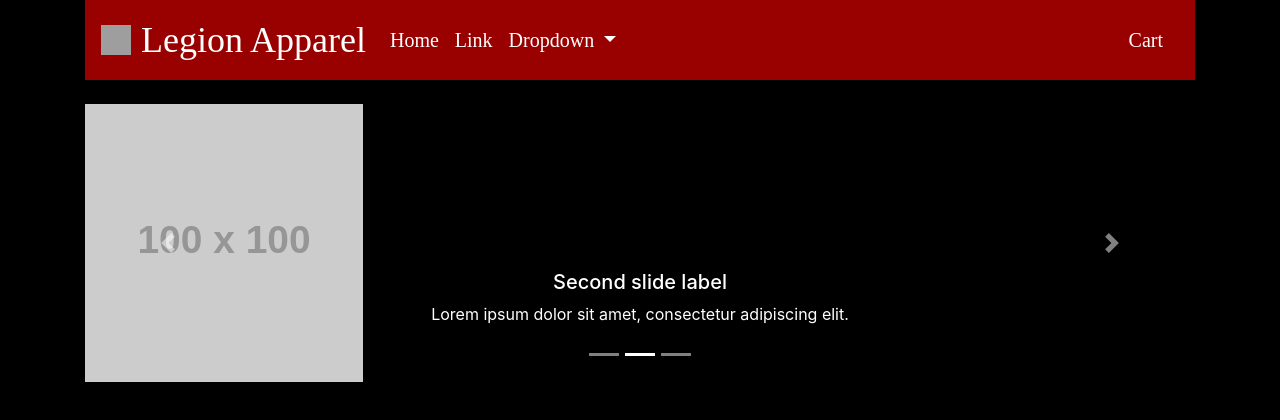
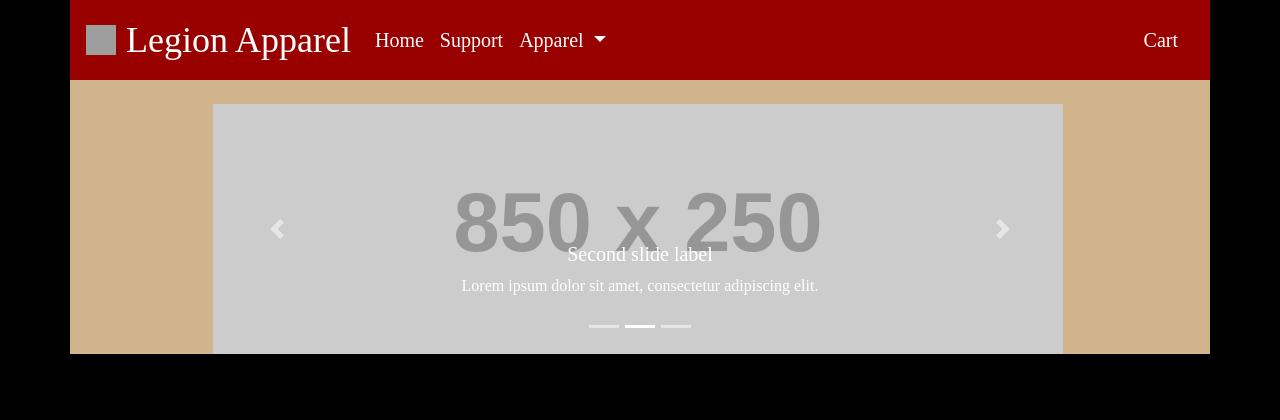
Before and after one commit to LouisRollins/Legion, a plain HTML site: page index.html in a window 1280 px wide. Both pictures are taken after a click on the link "Cart". Drawn offline with nearby package versions, Linux system fonts and the light colour scheme; grey boxes are pictures that could not be loaded; placeholder pictures from the web are drawn by us; a web font is replaced by a local one.

Commit message:
sized carousel, dropdown bg color changes on hover

```diff
--- a/css/style.css
+++ b/css/style.css
@@ -1,7 +1,7 @@
 /* font-family: 'Forum', cursive; */
 /* font-family: 'Bellefair', serif; */
 
-.navbar{
+.navbar, h5, p{
     /* font-family: 'Forum', cursive; */
     font-family: 'Bellefair', serif;
     color: white;
@@ -18,3 +18,8 @@
 #nav-logo{
     margin-right: 10px;
 }
+
+.dropdown-item:hover{
+    background-color: #262626;
+    color: white
+}
--- a/index.html
+++ b/index.html
@@ -8,8 +8,7 @@
   <link rel="stylesheet" href="https://stackpath.bootstrapcdn.com/bootstrap/4.3.1/css/bootstrap.min.css"
     integrity="sha384-ggOyR0iXCbMQv3Xipma34MD+dH/1fQ784/j6cY/iJTQUOhcWr7x9JvoRxT2MZw1T" crossorigin="anonymous">
 
-    <link href="https://fonts.googleapis.com/css?family=Bellefair&display=swap&subset=hebrew,latin-ext"
-        rel="stylesheet">
+  <link href="https://fonts.googleapis.com/css?family=Bellefair&display=swap&subset=hebrew,latin-ext" rel="stylesheet">
   <link href="https://fonts.googleapis.com/css?family=Forum&display=swap&subset=cyrillic,cyrillic-ext,latin-ext"
     rel="stylesheet">
   <link rel='stylesheet' href='css/style.css'>
@@ -17,10 +16,13 @@
 </head>
 
 <body style='background-color: black'>
-    <div class='container mx-auto'>
+
+  <!-- container holds all content -->
+  <div class='container mx-auto px-0' style='background-color: tan;'>
+    <!-- nav bar -->
     <nav class="navbar navbar-expand-lg navbar-dark" style='background-color: #990000'>
-            <img id='nav-logo' src="http://www.clker.com/cliparts/R/k/A/5/4/c/red-circle-30x30-md.png" width="30"
-                height="30" alt="">
+      <img id='nav-logo' src="http://www.clker.com/cliparts/R/k/A/5/4/c/red-circle-30x30-md.png" width="30" height="30"
+        alt="">
 
       <a class="navbar-brand" href="#">Legion Apparel</a>
       <button class="navbar-toggler" type="button" data-toggle="collapse" data-target="#navbarSupportedContent"
@@ -34,18 +36,19 @@
             <a class="nav-link" href="#">Home <span class="sr-only">(current)</span></a>
           </li>
           <li class="nav-item active">
-                        <a class="nav-link" href="#">Link</a>
+            <a class="nav-link" href="#">Support</a>
           </li>
           <li class="nav-item dropdown active">
-                        <a class="nav-link dropdown-toggle" href="#" id="navbarDropdown" role="button"
-                            data-toggle="dropdown" aria-haspopup="true" aria-expanded="false">
-                            Dropdown
+            <a class="nav-link dropdown-toggle" href="#" id="navbarDropdown" role="button" data-toggle="dropdown"
+              aria-haspopup="true" aria-expanded="false">
+              Apparel
             </a>
             <div class="dropdown-menu" aria-labelledby="navbarDropdown">
-                            <a class="dropdown-item" href="#">Action</a>
-                            <a class="dropdown-item" href="#">Another action</a>
+              <a class="dropdown-item" href="#">Men</a>
               <div class="dropdown-divider"></div>
-                            <a class="dropdown-item" href="#">Something else here</a>
+              <a class="dropdown-item" href="#">Women</a>
+              <div class="dropdown-divider"></div>
+              <a class='dropdown-item' href='#'>Accessories</a>
             </div>
           </li>
         </ul>
@@ -54,8 +57,9 @@
 
     </nav>
     <br>
-        <div class="bd-example">
-                <div id="carouselExampleCaptions" class="carousel slide" data-ride="carousel">
+    <!-- carousel -->
+    <div class="bd-example mx-auto justify-content-center">
+      <div id="carouselExampleCaptions" class="carousel slide w-75 mx-auto justify-content-center" data-ride="carousel">
         <ol class="carousel-indicators">
           <li data-target="#carouselExampleCaptions" data-slide-to="0" class="active"></li>
           <li data-target="#carouselExampleCaptions" data-slide-to="1"></li>
@@ -63,21 +67,21 @@
         </ol>
         <div class="carousel-inner">
           <div class="carousel-item active">
-                      <img src="https://placehold.it/100x100" class="d-block w-25 h-25 justify-content-center" alt="...">
+            <img src="https://placehold.it/850x250" class="d-block justify-content-center" alt="...">
             <div class="carousel-caption d-none d-md-block">
               <h5>First slide label</h5>
               <p>Nulla vitae elit libero, a pharetra augue mollis interdum.</p>
             </div>
           </div>
           <div class="carousel-item">
-                      <img src="https://placehold.it/100x100" class="d-block w-25 h-25 justify-content-center" alt="...">
+            <img src="https://placehold.it/850x250" class="d-block justify-content-center" alt="...">
             <div class="carousel-caption d-none d-md-block">
               <h5>Second slide label</h5>
               <p>Lorem ipsum dolor sit amet, consectetur adipiscing elit.</p>
             </div>
           </div>
           <div class="carousel-item">
-                      <img src="https://placehold.it/100x100" class="d-block w-25 h-25 justify-content-center" alt="...">
+            <img src="https://placehold.it/850x250" class="d-block justify-content-center" alt="...">
             <div class="carousel-caption d-none d-md-block">
               <h5>Third slide label</h5>
               <p>Praesent commodo cursus magna, vel scelerisque nisl consectetur.</p>
@@ -95,8 +99,8 @@
       </div>
     </div>
   </div>
-    <script src="https://code.jquery.com/jquery-3.4.1.js"
-        integrity="sha256-WpOohJOqMqqyKL9FccASB9O0KwACQJpFTUBLTYOVvVU=" crossorigin="anonymous"></script>
+  <script src="https://code.jquery.com/jquery-3.4.1.js" integrity="sha256-WpOohJOqMqqyKL9FccASB9O0KwACQJpFTUBLTYOVvVU="
+    crossorigin="anonymous"></script>
   <script src='js/logic.js' defer></script>
   <script src="https://stackpath.bootstrapcdn.com/bootstrap/4.3.1/js/bootstrap.min.js"
     integrity="sha384-JjSmVgyd0p3pXB1rRibZUAYoIIy6OrQ6VrjIEaFf/nJGzIxFDsf4x0xIM+B07jRM" crossorigin="anonymous">
```
Lines whose indentation alone changed are shown as unchanged.
